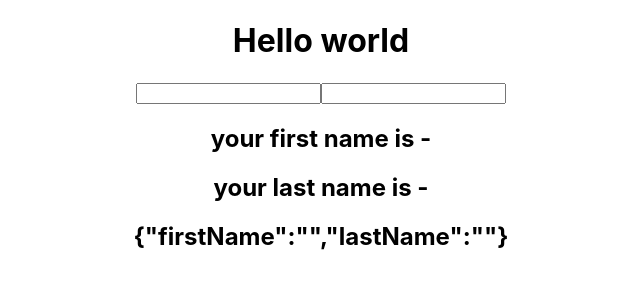
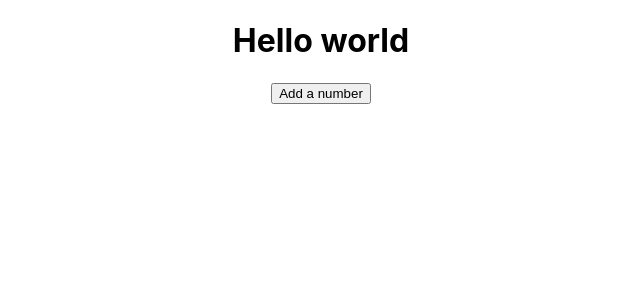
Before and after one commit to Monishasaravanan17/react-hooks, a React (Create React App) app: page / in a window 1280 px wide. Shown: the top 300 px of the page, without its empty margins (319-959 px from the left). Built offline with nearby package versions, Linux system fonts and the light colour scheme.

Commit message:
commit Hookcounterthree

```diff
--- a/src/App.js
+++ b/src/App.js
@@ -1,6 +1,7 @@
 // import HookCounter from './component/HooksCounter';
 // import HooksCounterone from './component/HooksCounterone';
-import HooksCountertwo from './component/Hookscountertwo';
+// import HooksCountertwo from './component/Hookscountertwo';
+import HooksCounterthree from './component/HooksCounterthree';
 import './App.css';
 
 function App() {
@@ -9,7 +10,8 @@
       <h1>Hello world</h1>
        {/* <HookCounter/> */}
        {/* <HooksCounterone/> */}
-      <HooksCountertwo/>
+      {/* <HooksCountertwo/> */}
+      <HooksCounterthree/>
     </div>
   );
 }
--- /dev/null
+++ b/src/component/HooksCounterthree.js
@@ -0,0 +1,22 @@
+import React,{useState} from "react";
+function HookCounterthree(){
+    const [items,setItems] = useState([])
+
+    const addItems = () => {
+        setItems([...items,{
+            id:items.length,
+            value: Math.floor(Math.random()*10) + 1
+        }])
+    }
+    return(
+        <div>
+            <button onClick={addItems}>Add a number</button>
+            <ul>
+                {items.map(item =>(
+                    <li key={item.id}>{item.value}</li>
+                ))}
+            </ul>
+        </div>
+    )
+}
+export default HookCounterthree;
```
